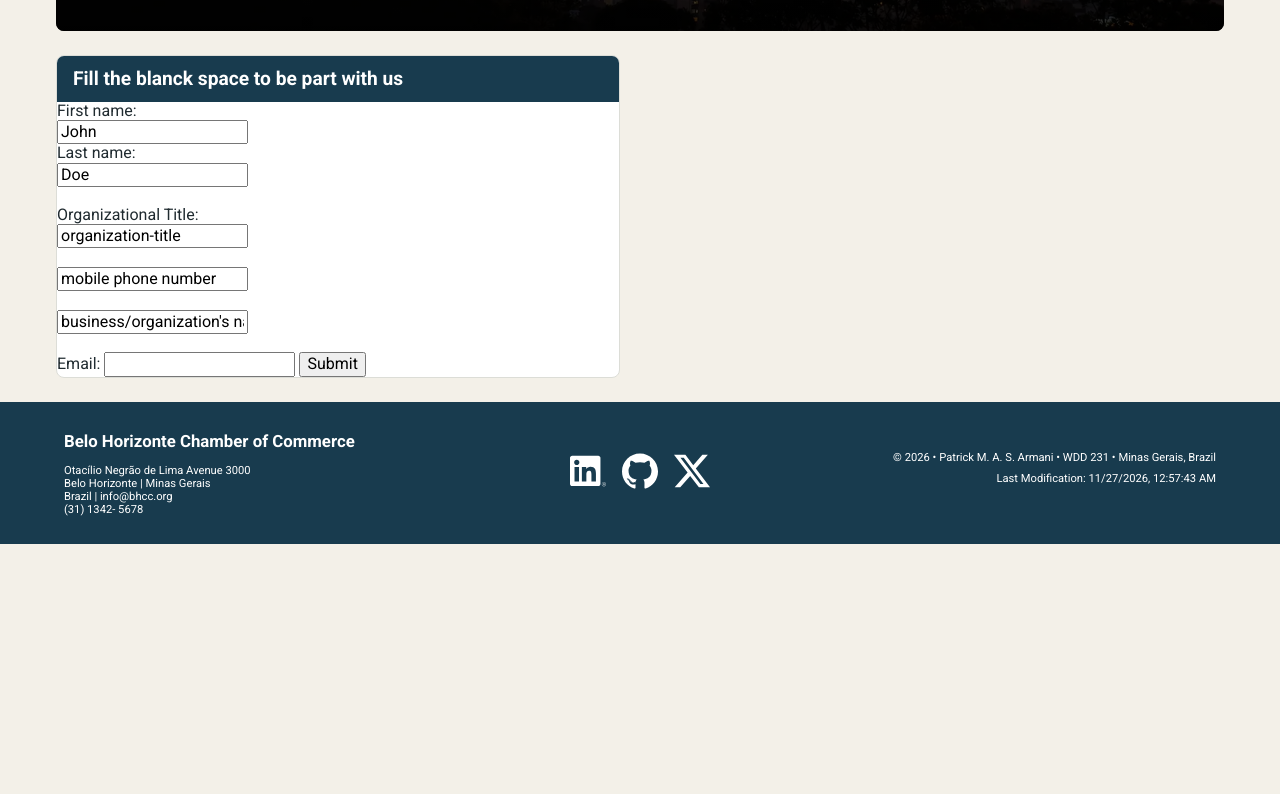
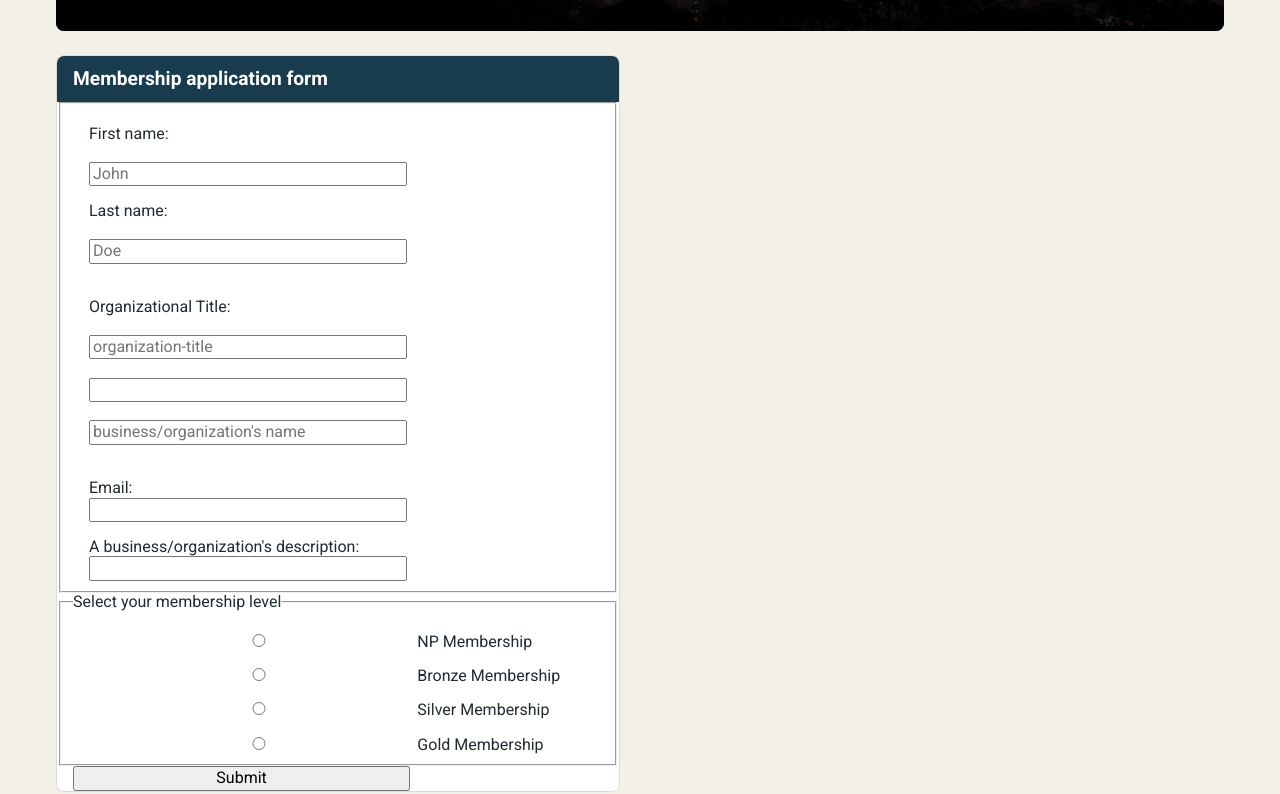
Before and after one commit to patrickarmani/wdd231, a plain HTML site: page chamber/join.html in a window 1280 px wide. Shown: the part 616-1410 px from the top of the page. Before the commit the page ends 1160 px from the top, so only its background shows below. Drawn offline with nearby package versions, Linux system fonts and the light colour scheme; no server answers.

Commit message:
add fieldsets

```diff
--- a/chamber/join.html
+++ b/chamber/join.html
@@ -119,28 +119,46 @@
         <div class="home-info-grid">
 
 
-            <section class="weather-forecast">
-                <h2>Fill the blanck space to be part with us</h2>
+            <section class="join-form">
+                <h2>Membership application form</h2>
 
                 <form action="/join.html">
+                    <fieldset>
 
-                    <label for="firstName">First name:</label><br>
-                    <input type="text" id="firstName" name="firstName" autocomplete="given-name" value="John" ><br>
+                        <label for="firstName">First name:</label><br>
+                        <input type="text" id="firstName" name="firstName" autocomplete="given-name" placeholder="John"><br>
 
-                    <label for="lastName">Last name:</label><br>
-                    <input type="text" id="lastName" name="lastName" autocomplete="family-name" value="Doe"><br><br>
+                        <label for="lastName">Last name:</label><br>
+                        <input type="text" id="lastName" name="lastName" autocomplete="family-name" placeholder="Doe"><br><br>
 
-                    <label for="organizationalTitle">Organizational Title:</label><br>
-                    <input type="text" id="orgTitle" name="orgTitle" autocomplete="org-title" value="organization-title"><br><br>
-                    <input type="text" id="mobPhone" name="mobPhone" autocomplete="org-phone" value="mobile phone number"><br><br>
-                    <input type="text" id="orgName" name="orgName" autocomplete="org-name" value="business/organization's name"><br><br>
+                        <label for="organizationalTitle">Organizational Title:</label><br>
+                        <input type="text" id="organizationalTitle" name="orgTitle" autocomplete="org-title"
+                            placeholder="organization-title"><br><br>
+                        <input type="text" id="mobPhone" name="mobPhone" autocomplete="org-phone" placeholdere="mobile phone number"><br><br>
+                        <input type="text" id="orgName" name="orgName" autocomplete="organization"
+                            placeholder="business/organization's name"><br><br>
 
-                    <label for="email">Email:</label>
-                    <input name="email" id="email" type="email" autocomplete="off" />
+                        <label for="email">Email:</label>
+                        <input name="email" id="email" type="email" autocomplete="exemple@exemple.com" />
+
+                        <label for="description">A business/organization's description:</label>
+                        <input name="description" id="description" type="text" autocomplete="exemple@exemple.com" />
 
 
 
+                    </fieldset>
+
+
+                    <fieldset>
+                        <legend>Select your membership level</legend>
+                        <label><input type="radio" name="radio" value="np" /> NP Membership</label>
+                        <label><input type="radio" name="radio" value="bronze" /> Bronze Membership</label>
+                        <label><input type="radio" name="radio" value="silver" /> Silver Membership</label>
+                        <label><input type="radio" name="radio" value="gold" /> Gold Membership</label>
+                    </fieldset>
+
                     <input type="submit" value="Submit">
+
                 </form>
             </section>
 
--- a/chamber/styles/small.css
+++ b/chamber/styles/small.css
@@ -251,6 +251,17 @@ main h1 {
     --offset: -50;
 }
 
+label {
+  display: block;
+  margin-top: 1rem;
+  margin-left: 1rem;
+}
+
+input {
+    margin-left: 1rem;
+    width: 60%;
+}
+
 footer {
     background-color: var(--color-primary);
     display: flex;
```
